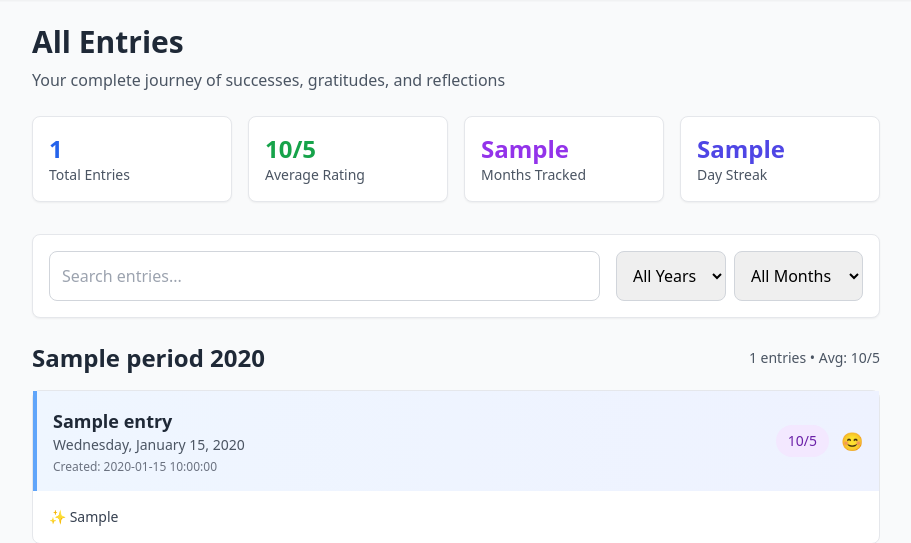
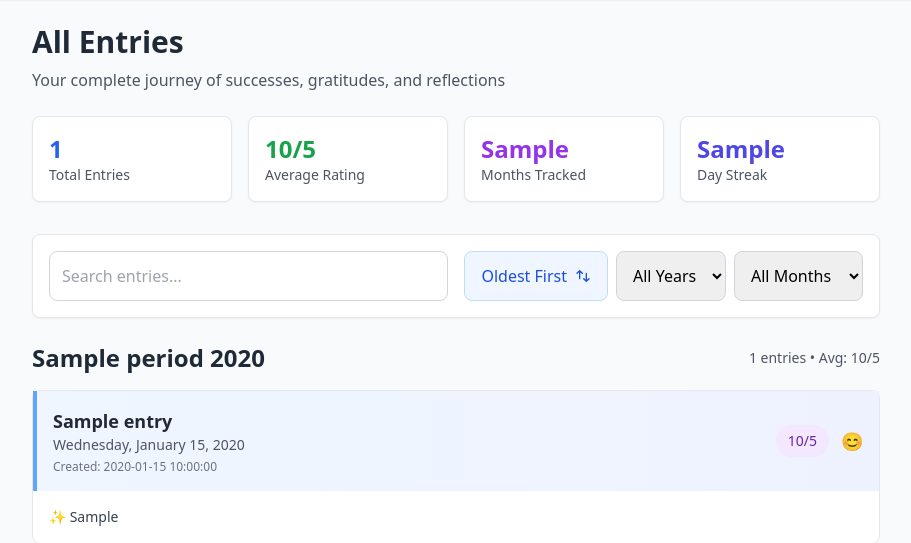
Before and after one commit to YutingLi2001/Success-Diary, a FastAPI app: template templates/entries.html in a window 1280 px wide. Shown: the part 77-620 px from the top of the page, without its empty margins (184-1095 px from the left). Run offline with FastAPI, Linux system fonts and the light colour scheme; the template is opened without the code that fills it: most values are stand-ins (such as "Sample title", 1, 10 or a date in 2020); parts of the project's set-up code (start-up, migrations or seed data) failed here and were passed over.

Commit message:
feat: implement enhanced history view with sorting
- Add entry_sort_preference field to User model with 'newest_first'/'oldest_first' options
- Update entries endpoint to respect user's sort preference
- Add sort toggle UI button in entries.html with "Newest First" / "Oldest First" toggle
- Implement /api/user/update-sort-preference endpoint for saving user preference
- Dashboard always shows newest entries regardless of preference (recent activity view)
- Full history view respects user's sort preference for personalized viewing
- Today's entry appears immediately after saving on dashboard
- Fallback to 'newest_first' for existing users without preference
- Created 10 test entries across different dates for testing functionality

🤖 Generated with Claude Code

Co-Authored-By: Claude <noreply@anthropic.com>

```diff
--- a/app/main.py
+++ b/app/main.py
@@ -156,6 +156,7 @@ async def index(request: Request, db: Session = Depends(get_session)):
 
     print(f"User found: {user.email}, verified: {user.is_verified}")
     # For now, let's allow unverified users to access the dashboard
+    # Dashboard always shows most recent entries (newest first) regardless of user preference
     entries = db.query(Entry).filter(Entry.user_id == str(user.id)).order_by(Entry.entry_date.desc()).limit(3).all()
 
     # Check if user can create entry today (one-entry-per-day constraint)
@@ -194,8 +195,14 @@ async def entries_page(request: Request, db: Session = Depends(get_session)):
     if not user.is_verified:
         return RedirectResponse("/verify?email=" + user.email, status_code=303)
 
-    # Get all entries for the user
-    entries = db.query(Entry).filter(Entry.user_id == str(user.id)).order_by(Entry.entry_date.desc()).all()
+    # Get all entries for the user with sort preference
+    # Use user's sort preference, fallback to 'newest_first' for existing users
+    sort_preference = getattr(user, 'entry_sort_preference', 'newest_first')
+
+    if sort_preference == 'oldest_first':
+        entries = db.query(Entry).filter(Entry.user_id == str(user.id)).order_by(Entry.entry_date.asc()).all()
+    else:
+        entries = db.query(Entry).filter(Entry.user_id == str(user.id)).order_by(Entry.entry_date.desc()).all()
 
     # Calculate statistics
     total_entries = len(entries)
@@ -225,11 +232,13 @@ async def entries_page(request: Request, db: Session = Depends(get_session)):
         year, month = period_key.split('-')
         period_entries = entries_by_period[period_key]
 
+        # Sort entries within each period according to user preference
+        reverse_sort = sort_preference != 'oldest_first'
         periods_list.append({
             'year': year,
             'month': month,
             'month_name': calendar.month_name[int(month)],
-            'entries': sorted(period_entries, key=lambda x: x.entry_date, reverse=True),
+            'entries': sorted(period_entries, key=lambda x: x.entry_date, reverse=reverse_sort),
             'avg_score': sum(e.score for e in period_entries) / len(period_entries)
         })
 
@@ -256,7 +265,8 @@ async def entries_page(request: Request, db: Session = Depends(get_session)):
         "format_user_timestamp": format_user_timestamp,
         "unique_months": unique_months,
         "streak_days": streak_days,
-        "years": sorted(years, reverse=True)
+        "years": sorted(years, reverse=True),
+        "sort_preference": sort_preference
     })
 
 @app.get("/analytics", response_class=HTMLResponse)
@@ -787,6 +797,36 @@ async def update_detected_timezone(
         raise HTTPException(status_code=400, detail="Failed to update timezone")
 
 
+@app.post("/api/user/update-sort-preference")
+async def update_sort_preference(
+    request: Request,
+    user: User = Depends(current_active_user)
+):
+    """Update user's entry sort preference."""
+    try:
+        data = await request.json()
+        sort_preference = data.get('sort_preference')
+
+        # Validate sort preference value
+        if sort_preference not in ['newest_first', 'oldest_first']:
+            raise HTTPException(status_code=400, detail="Invalid sort preference")
+
+        # Update sort preference in sync database
+        db = next(get_session())
+        db_user = db.query(User).filter(User.id == user.id).first()
+
+        if db_user:
+            db_user.entry_sort_preference = sort_preference
+            db.commit()
+            print(f"Updated sort preference for {user.email}: {sort_preference}")
+
+        return {"success": True, "sort_preference": sort_preference}
+
+    except Exception as e:
+        print(f"Error updating sort preference: {e}")
+        raise HTTPException(status_code=400, detail="Failed to update sort preference")
+
+
 # Validation configuration endpoint
 @app.get("/api/validation-config/{form_type}")
 async def get_validation_config(form_type: str):
--- a/app/models.py
+++ b/app/models.py
@@ -19,6 +19,7 @@ class User(SQLAlchemyBaseUserTableUUID, Base):
     last_detected_timezone: Optional[str] = Column(String(50), nullable=True)  # Browser detection cache
     # Legacy timezone field (maintain compatibility)
     timezone: Optional[str] = Column(String(50), nullable=True, default="UTC")
+    entry_sort_preference: str = Column(String(20), nullable=False, default="newest_first")  # 'newest_first' | 'oldest_first'
     verification_code: Optional[str] = Column(String(6), nullable=True)
     verification_code_expires: Optional[datetime] = Column(DateTime, nullable=True)
 
@@ -26,16 +27,19 @@ class UserRead(schemas.BaseUser[uuid.UUID]):
     display_name: Optional[str]
     last_detected_timezone: Optional[str]
     timezone: Optional[str]  # Legacy field
+    entry_sort_preference: str
 
 class UserCreate(schemas.BaseUserCreate):
     display_name: Optional[str] = None
     last_detected_timezone: Optional[str] = None
     timezone: Optional[str] = "UTC"  # Legacy field
+    entry_sort_preference: str = "newest_first"
 
 class UserUpdate(schemas.BaseUserUpdate):
     display_name: Optional[str] = None
     last_detected_timezone: Optional[str] = None
     timezone: Optional[str] = None  # Legacy field
+    entry_sort_preference: Optional[str] = None
 
 class Entry(SQLModel, table=True):
     __tablename__ = "entry"
--- a/templates/entries.html
+++ b/templates/entries.html
@@ -88,6 +88,15 @@
                  onkeyup="filterEntries()">
         </div>
         <div class="flex gap-2">
+          <!-- Sort Toggle -->
+          <button id="sortToggle"
+                  class="px-4 py-3 bg-blue-50 text-blue-700 border border-blue-200 rounded-lg hover:bg-blue-100 transition-colors duration-200 font-medium min-h-[44px] flex items-center gap-2"
+                  onclick="toggleSortOrder()">
+            <span id="sortText">{{ 'Newest First' if sort_preference == 'newest_first' else 'Oldest First' }}</span>
+            <svg class="w-4 h-4" fill="none" stroke="currentColor" viewBox="0 0 24 24">
+              <path stroke-linecap="round" stroke-linejoin="round" stroke-width="2" d="M7 16V4m0 0L3 8m4-4l4 4m6 0v12m0 0l4-4m-4 4l-4-4"></path>
+            </svg>
+          </button>
           <select id="yearFilter" class="p-3 border border-gray-300 rounded-lg focus:ring-2 focus:ring-blue-500 min-h-[44px]" onchange="filterEntries()">
             <option value="">All Years</option>
             {% for year in years %}
@@ -273,6 +282,45 @@
       });
     }
 
+    // Sort toggle functionality
+    let currentSortPreference = '{{ sort_preference }}';
+
+    async function toggleSortOrder() {
+      const button = document.getElementById('sortToggle');
+      const sortText = document.getElementById('sortText');
+
+      // Toggle the preference
+      const newPreference = currentSortPreference === 'newest_first' ? 'oldest_first' : 'newest_first';
+
+      try {
+        // Show loading state
+        button.disabled = true;
+        sortText.textContent = 'Updating...';
+
+        // Send request to update preference
+        const response = await fetch('/api/user/update-sort-preference', {
+          method: 'POST',
+          headers: {
+            'Content-Type': 'application/json'
+          },
+          body: JSON.stringify({ sort_preference: newPreference })
+        });
+
+        if (response.ok) {
+          // Update was successful, reload the page to reflect new sort order
+          window.location.reload();
+        } else {
+          throw new Error('Failed to update sort preference');
+        }
+      } catch (error) {
+        console.error('Error updating sort preference:', error);
+        // Reset button state on error
+        button.disabled = false;
+        sortText.textContent = currentSortPreference === 'newest_first' ? 'Newest First' : 'Oldest First';
+        alert('Failed to update sort preference. Please try again.');
+      }
+    }
+
     // Initialize filters
     document.addEventListener('DOMContentLoaded', function() {
       filterEntries();
```
Also changed, not shown: .claude/settings.local.json.
